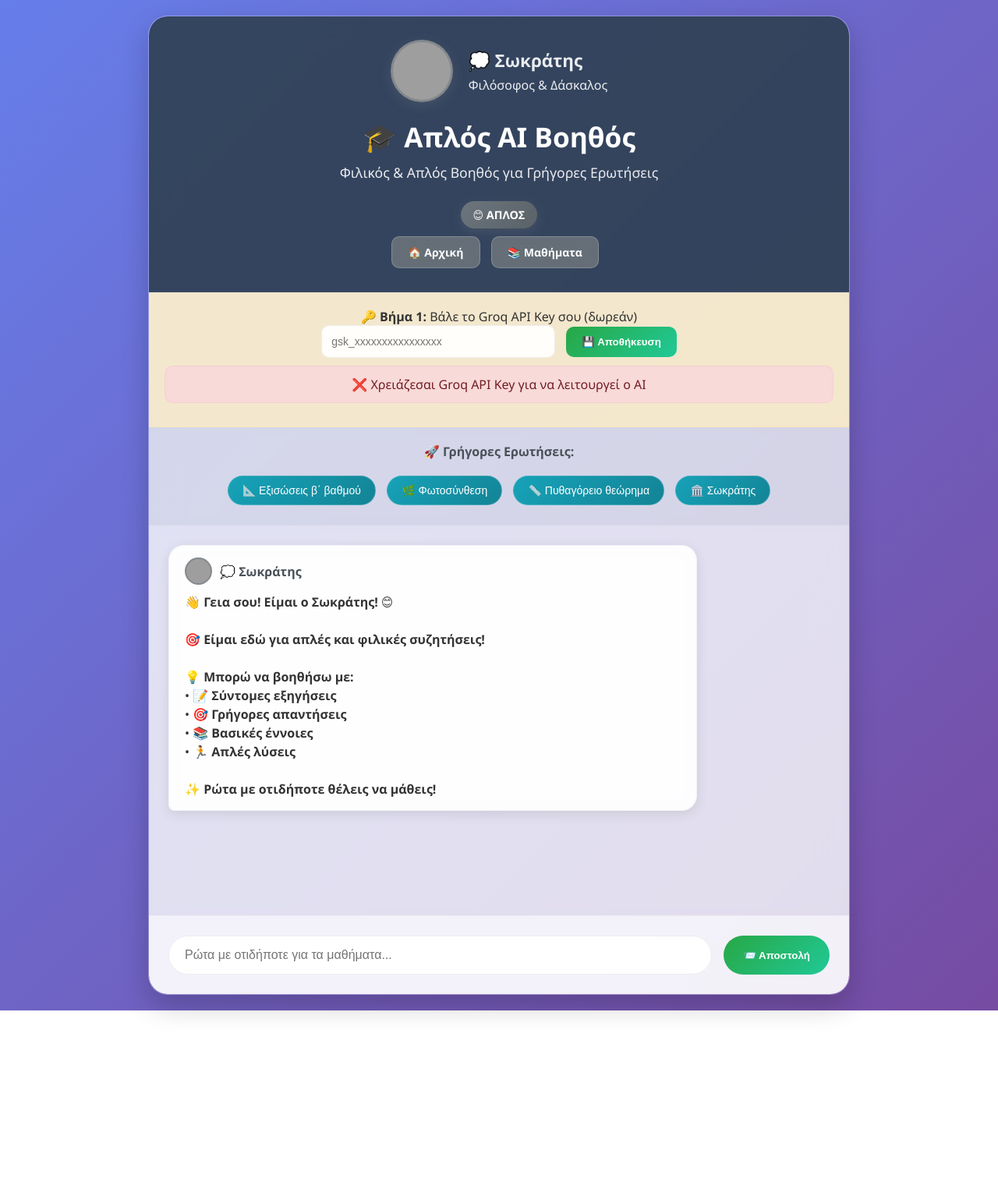
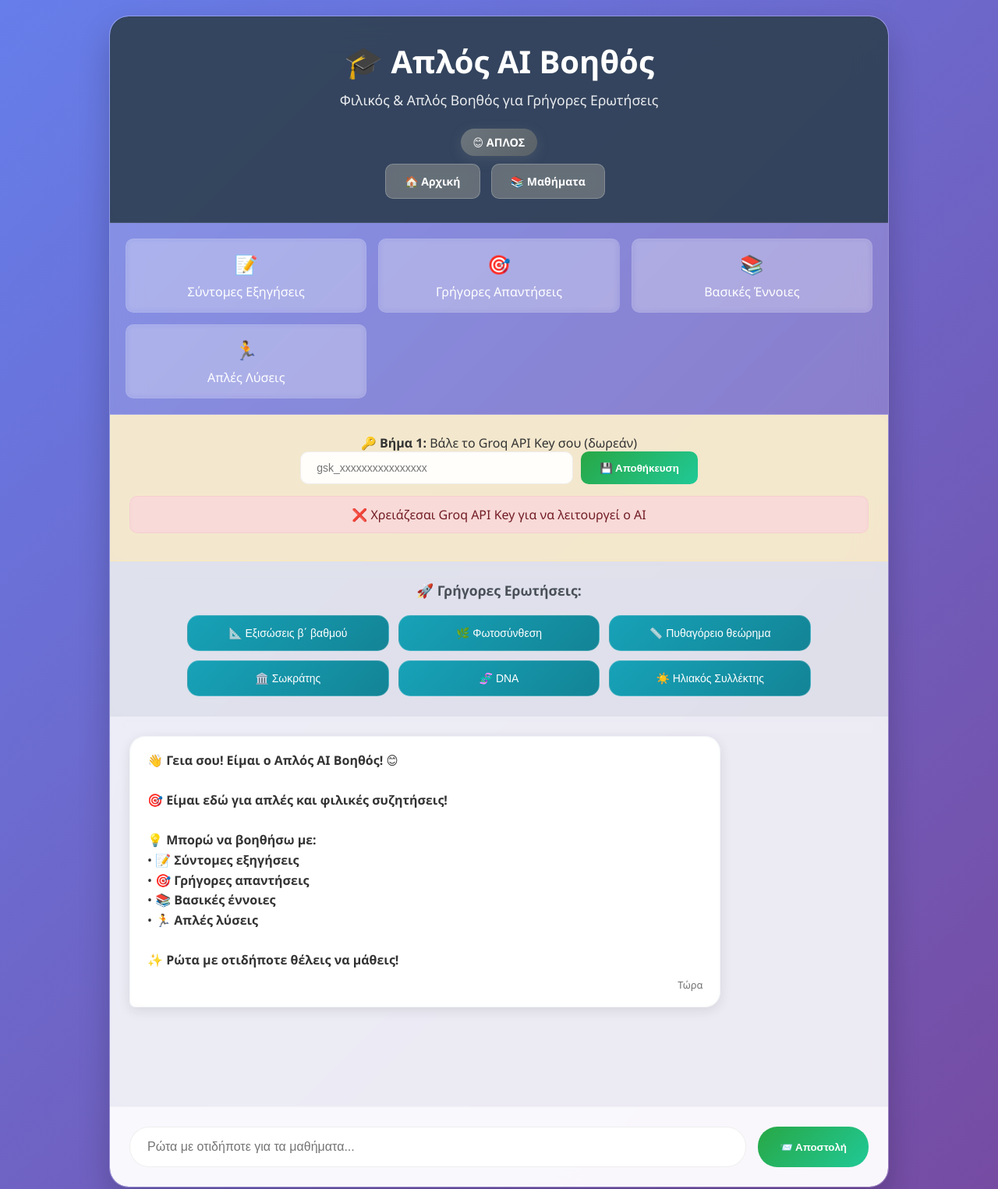
Before and after one commit to ChrisVSD/educate4all, a plain HTML site: page chatbot.html in a window 1280 px wide. Shown: the top 1525 px of the page at 78% size. Before the commit the page ends 1296 px from the top, so only its background shows below. Drawn offline with Linux system fonts and the light colour scheme; grey boxes are pictures that could not be loaded.

Commit message:
Update chatbot.html

```diff
--- a/chatbot.html
+++ b/chatbot.html
@@ -22,17 +22,17 @@
         }
 
         .container {
-            max-width: 900px;
+            max-width: 1000px;
             margin: 0 auto;
             background: rgba(255, 255, 255, 0.1);
             backdrop-filter: blur(20px);
             border-radius: 25px;
-            box-shadow: 0 15px 35px rgba(0, 0, 0, 0.2);
+            box-shadow: 0 20px 40px rgba(0, 0, 0, 0.2);
             overflow: hidden;
             border: 1px solid rgba(255, 255, 255, 0.2);
         }
 
-        /* Enhanced Glass Header with Teacher */
+        /* Enhanced Glass Header */
         .header {
             background: rgba(44, 62, 80, 0.9);
             color: white;
@@ -40,47 +40,11 @@
             text-align: center;
             backdrop-filter: blur(10px);
             border-bottom: 1px solid rgba(255, 255, 255, 0.1);
-            position: relative;
-        }
-
-        .teacher-section {
-            display: flex;
-            align-items: center;
-            justify-content: center;
-            gap: 20px;
-            margin-bottom: 20px;
-        }
-
-        .teacher-avatar {
-            width: 80px;
-            height: 80px;
-            border-radius: 50%;
-            background-image: url('https://images.unsplash.com/photo-1544716278-ca5e3f4abd8c?ixlib=rb-1.2.1&auto=format&fit=crop&w=500&q=80');
-            background-size: cover;
-            background-position: center;
-            border: 3px solid rgba(108, 117, 125, 0.5);
-            box-shadow: 0 4px 15px rgba(108, 117, 125, 0.3);
-        }
-
-        .teacher-info {
-            text-align: left;
-        }
-
-        .teacher-name {
-            font-size: 1.4rem;
-            font-weight: 600;
-            margin-bottom: 5px;
-            color: #e9ecef;
-        }
-
-        .teacher-title {
-            font-size: 1rem;
-            opacity: 0.9;
         }
 
         .header h1 {
             margin-bottom: 10px;
-            font-size: 2.2rem;
+            font-size: 2.5rem;
             font-weight: 600;
         }
 
@@ -102,21 +66,54 @@
             box-shadow: 0 4px 15px rgba(108, 117, 125, 0.3);
         }
 
-        /* Glass API Section */
+        /* Enhanced Features Grid */
+        .features-grid {
+            display: grid;
+            grid-template-columns: repeat(auto-fit, minmax(250px, 1fr));
+            gap: 15px;
+            padding: 20px;
+            background: rgba(255, 255, 255, 0.1);
+            border-bottom: 1px solid rgba(255, 255, 255, 0.2);
+        }
+
+        .feature-item {
+            background: rgba(255, 255, 255, 0.15);
+            padding: 15px;
+            border-radius: 10px;
+            text-align: center;
+            color: white;
+            backdrop-filter: blur(5px);
+            border: 1px solid rgba(255, 255, 255, 0.1);
+        }
+
+        .feature-icon {
+            font-size: 1.5rem;
+            margin-bottom: 8px;
+        }
+
+        /* Enhanced API Section */
         .api-section {
             background: rgba(255, 243, 205, 0.9);
-            padding: 20px;
+            padding: 25px;
             text-align: center;
             border-bottom: 1px solid rgba(255, 234, 167, 0.5);
             backdrop-filter: blur(10px);
         }
 
+        .api-input-group {
+            display: flex;
+            justify-content: center;
+            gap: 10px;
+            margin-bottom: 15px;
+            flex-wrap: wrap;
+        }
+
         .api-input {
-            width: 300px;
-            padding: 12px;
+            width: 350px;
+            max-width: 100%;
+            padding: 12px 20px;
             border: 1px solid rgba(221, 221, 221, 0.5);
             border-radius: 10px;
-            margin-right: 10px;
             background: rgba(255, 255, 255, 0.9);
             backdrop-filter: blur(5px);
             font-size: 14px;
@@ -126,7 +123,7 @@
             background: linear-gradient(135deg, #28a745, #20c997);
             color: white;
             border: none;
-            padding: 12px 20px;
+            padding: 12px 24px;
             border-radius: 10px;
             cursor: pointer;
             font-weight: 600;
@@ -139,22 +136,22 @@
             box-shadow: 0 5px 15px rgba(40, 167, 69, 0.3);
         }
 
-        /* Glass Chat Container */
+        /* Enhanced Chat Container */
         .chat-container {
             height: 500px;
             overflow-y: auto;
             padding: 25px;
-            background: rgba(248, 249, 250, 0.8);
+            background: rgba(248, 249, 250, 0.9);
             backdrop-filter: blur(10px);
         }
 
-        /* Enhanced Glass Messages with Teacher */
+        /* Enhanced Messages */
         .message {
             margin-bottom: 20px;
-            padding: 15px 20px;
+            padding: 18px 22px;
             border-radius: 20px;
             max-width: 80%;
-            line-height: 1.5;
+            line-height: 1.6;
             animation: fadeInUp 0.4s ease-out;
             backdrop-filter: blur(10px);
             position: relative;
@@ -170,55 +167,37 @@
         }
 
         .bot-message {
-            background: rgba(255, 255, 255, 0.9);
+            background: rgba(255, 255, 255, 0.95);
             border: 1px solid rgba(233, 236, 239, 0.5);
             border-bottom-left-radius: 8px;
             box-shadow: 0 4px 15px rgba(0, 0, 0, 0.1);
             backdrop-filter: blur(10px);
         }
 
-        .message-header {
-            display: flex;
-            align-items: center;
-            gap: 10px;
-            margin-bottom: 10px;
+        .message-time {
+            font-size: 0.8rem;
+            opacity: 0.7;
+            margin-top: 8px;
+            text-align: right;
         }
 
-        .message-avatar {
-            width: 35px;
-            height: 35px;
-            border-radius: 50%;
-            background-size: cover;
-            background-position: center;
-            border: 2px solid rgba(108, 117, 125, 0.5);
-        }
-
-        .bot-avatar {
-            background-image: url('https://images.unsplash.com/photo-1544716278-ca5e3f4abd8c?ixlib=rb-1.2.1&auto=format&fit=crop&w=500&q=80');
-        }
-
-        .message-sender {
-            font-weight: 600;
-            color: #495057;
-        }
-
-        /* Glass Input Container */
+        /* Enhanced Input Container */
         .input-container {
             display: flex;
             padding: 25px;
-            background: rgba(255, 255, 255, 0.9);
+            background: rgba(255, 255, 255, 0.95);
             border-top: 1px solid rgba(233, 236, 239, 0.5);
             backdrop-filter: blur(10px);
+            gap: 15px;
         }
 
         .input-container input {
             flex: 1;
-            padding: 15px 20px;
+            padding: 16px 22px;
             border: 1px solid rgba(221, 221, 221, 0.5);
             border-radius: 25px;
-            margin-right: 15px;
             font-size: 16px;
-            background: rgba(255, 255, 255, 0.8);
+            background: rgba(255, 255, 255, 0.9);
             backdrop-filter: blur(5px);
             transition: all 0.3s ease;
         }
@@ -234,13 +213,13 @@
             background: linear-gradient(135deg, #28a745, #20c997);
             color: white;
             border: none;
-            padding: 15px 25px;
+            padding: 16px 28px;
             border-radius: 25px;
             cursor: pointer;
             font-weight: 600;
             transition: all 0.3s ease;
             backdrop-filter: blur(10px);
-            min-width: 120px;
+            min-width: 140px;
         }
 
         .input-container button:hover {
@@ -248,7 +227,7 @@
             box-shadow: 0 6px 20px rgba(40, 167, 69, 0.3);
         }
 
-        /* Enhanced Glass Typing Indicator */
+        /* Enhanced Typing Indicator */
         .typing-indicator {
             display: inline-block;
             padding: 12px 18px;
@@ -276,12 +255,12 @@
             animation-delay: 0.4s;
         }
 
-        /* Glass Buttons */
+        /* Enhanced Buttons */
         .home-button {
             display: inline-block;
             background: rgba(108, 117, 125, 0.9);
             color: white;
-            padding: 10px 20px;
+            padding: 12px 24px;
             text-decoration: none;
             border-radius: 10px;
             margin-top: 10px;
@@ -298,7 +277,7 @@
             transform: translateY(-2px);
         }
 
-        /* Glass Status Messages */
+        /* Enhanced Status Messages */
         .error-message {
             background: rgba(248, 215, 218, 0.9);
             color: #721c24;
@@ -320,28 +299,36 @@
             backdrop-filter: blur(5px);
         }
 
-        /* Glass Quick Questions */
+        /* Enhanced Quick Questions */
         .quick-questions {
-            padding: 20px;
-            background: rgba(233, 236, 239, 0.8);
+            padding: 25px;
+            background: rgba(233, 236, 239, 0.9);
             text-align: center;
             border-bottom: 1px solid rgba(222, 226, 230, 0.5);
             backdrop-filter: blur(10px);
         }
 
         .quick-questions p {
-            margin-bottom: 15px;
+            margin-bottom: 20px;
             font-weight: 600;
             color: #495057;
+            font-size: 1.1rem;
+        }
+
+        .quick-buttons {
+            display: grid;
+            grid-template-columns: repeat(auto-fit, minmax(200px, 1fr));
+            gap: 12px;
+            max-width: 800px;
+            margin: 0 auto;
         }
 
         .quick-btn {
             background: linear-gradient(135deg, #17a2b8, #138496);
             color: white;
             border: none;
-            padding: 10px 18px;
-            border-radius: 20px;
-            margin: 5px;
+            padding: 14px 20px;
+            border-radius: 15px;
             cursor: pointer;
             font-size: 14px;
             font-weight: 500;
@@ -351,8 +338,8 @@
         }
 
         .quick-btn:hover {
-            transform: translateY(-2px);
-            box-shadow: 0 4px 12px rgba(23, 162, 184, 0.3);
+            transform: translateY(-3px);
+            box-shadow: 0 6px 15px rgba(23, 162, 184, 0.3);
         }
 
         /* Animations */
@@ -378,23 +365,23 @@
             30% { transform: translateY(-5px); }
         }
 
-        /* Scrollbar Styling */
+        /* Enhanced Scrollbar */
         .chat-container::-webkit-scrollbar {
-            width: 8px;
+            width: 10px;
         }
 
         .chat-container::-webkit-scrollbar-track {
             background: rgba(255, 255, 255, 0.1);
-            border-radius: 4px;
+            border-radius: 5px;
         }
 
         .chat-container::-webkit-scrollbar-thumb {
-            background: rgba(0, 123, 255, 0.3);
-            border-radius: 4px;
+            background: rgba(0, 123, 255, 0.4);
+            border-radius: 5px;
         }
 
         .chat-container::-webkit-scrollbar-thumb:hover {
-            background: rgba(0, 123, 255, 0.5);
+            background: rgba(0, 123, 255, 0.6);
         }
 
         /* Mobile Responsiveness */
@@ -408,22 +395,16 @@
                 padding: 20px;
             }
 
-            .teacher-section {
-                flex-direction: column;
-                text-align: center;
+            .header h1 {
+                font-size: 2rem;
             }
 
-            .teacher-info {
-                text-align: center;
-            }
-
-            .header h1 {
-                font-size: 1.8rem;
+            .api-input-group {
+                flex-direction: column;
             }
 
             .api-input {
                 width: 100%;
-                margin-right: 0;
                 margin-bottom: 10px;
             }
 
@@ -433,8 +414,7 @@
             }
 
             .input-container input {
-                margin-right: 0;
-                margin-bottom: 10px;
+                margin-bottom: 12px;
             }
 
             .message {
@@ -445,6 +425,10 @@
                 height: 400px;
                 padding: 20px;
             }
+
+            .quick-buttons {
+                grid-template-columns: 1fr;
+            }
         }
 
         @media (max-width: 480px) {
@@ -453,13 +437,7 @@
             }
 
             .header h1 {
-                font-size: 1.5rem;
-            }
-
-            .quick-btn {
-                display: block;
-                width: 100%;
-                margin: 5px 0;
+                font-size: 1.7rem;
             }
 
             .chat-container {
@@ -478,14 +456,6 @@
 <body>
     <div class="container">
         <div class="header">
-            <div class="teacher-section">
-                <div class="teacher-avatar"></div>
-                <div class="teacher-info">
-                    <div class="teacher-name">💭 Σωκράτης</div>
-                    <div class="teacher-title">Φιλόσοφος & Δάσκαλος</div>
-                </div>
-            </div>
-
             <h1>🎓 Απλός AI Βοηθός</h1>
             <p>Φιλικός & Απλός Βοηθός για Γρήγορες Ερωτήσεις</p>
             <div class="simple-badge">😊 ΑΠΛΟΣ</div>
@@ -495,28 +465,49 @@
             </div>
         </div>
 
+        <div class="features-grid">
+            <div class="feature-item">
+                <div class="feature-icon">📝</div>
+                <div>Σύντομες Εξηγήσεις</div>
+            </div>
+            <div class="feature-item">
+                <div class="feature-icon">🎯</div>
+                <div>Γρήγορες Απαντήσεις</div>
+            </div>
+            <div class="feature-item">
+                <div class="feature-icon">📚</div>
+                <div>Βασικές Έννοιες</div>
+            </div>
+            <div class="feature-item">
+                <div class="feature-icon">🏃</div>
+                <div>Απλές Λύσεις</div>
+            </div>
+        </div>
+
         <div class="api-section">
             <p><strong>🔑 Βήμα 1:</strong> Βάλε το Groq API Key σου (δωρεάν)</p>
+            <div class="api-input-group">
                 <input type="password" id="apiKeyInput" class="api-input" placeholder="gsk_xxxxxxxxxxxxxxxx">
                 <button onclick="saveAPIKey()" class="save-api-btn">💾 Αποθήκευση</button>
+            </div>
             <div id="apiStatus"></div>
         </div>
 
         <div class="quick-questions">
             <p><strong>🚀 Γρήγορες Ερωτήσεις:</strong></p>
+            <div class="quick-buttons">
                 <button class="quick-btn" onclick="askQuickQuestion('Πώς λύνω εξισώσεις β΄ βαθμού;')">📐 Εξισώσεις β΄ βαθμού</button>
                 <button class="quick-btn" onclick="askQuickQuestion('Τι είναι η φωτοσύνθεση;')">🌿 Φωτοσύνθεση</button>
                 <button class="quick-btn" onclick="askQuickQuestion('Εξήγησε το Πυθαγόρειο θεώρημα')">📏 Πυθαγόρειο θεώρημα</button>
                 <button class="quick-btn" onclick="askQuickQuestion('Ποιος ήταν ο Σωκράτης;')">🏛️ Σωκράτης</button>
+                <button class="quick-btn" onclick="askQuickQuestion('Τι είναι το DNA;')">🧬 DNA</button>
+                <button class="quick-btn" onclick="askQuickQuestion('Πώς λειτουργεί ο ηλιακός συλλέκτης;')">☀️ Ηλιακός Συλλέκτης</button>
+            </div>
         </div>
 
         <div class="chat-container" id="chat">
             <div class="message bot-message">
-                <div class="message-header">
-                    <div class="message-avatar bot-avatar"></div>
-                    <div class="message-sender">💭 Σωκράτης</div>
-                </div>
-                <strong>👋 Γεια σου! Είμαι ο Σωκράτης! 😊</strong><br><br>
+                <strong>👋 Γεια σου! Είμαι ο Απλός AI Βοηθός! 😊</strong><br><br>
                 🎯 <strong>Είμαι εδώ για απλές και φιλικές συζητήσεις!</strong><br><br>
                 💡 <strong>Μπορώ να βοηθήσω με:</strong><br>
                 • 📝 <strong>Σύντομες εξηγήσεις</strong><br>
@@ -524,6 +515,7 @@
                 • 📚 <strong>Βασικές έννοιες</strong><br>
                 • 🏃 <strong>Απλές λύσεις</strong><br><br>
                 ✨ <strong>Ρώτα με οτιδήποτε θέλεις να μάθεις!</strong>
+                <div class="message-time">Τώρα</div>
             </div>
         </div>
 
@@ -541,6 +533,7 @@
         document.addEventListener('DOMContentLoaded', function() {
             updateAPIStatus();
             loadLastSubject();
+            loadConversationHistory();
 
             // Προσθήκη animation για το welcome message
             const welcomeMessage = document.querySelector('.bot-message');
@@ -602,12 +595,35 @@
                 const subjectMessage = document.createElement('div');
                 subjectMessage.className = 'message bot-message';
                 subjectMessage.innerHTML = `
-                    <div class="message-header">
-                        <div class="message-avatar bot-avatar"></div>
-                        <div class="message-sender">💭 Σωκράτης</div>
-                    </div>
-                    <strong>📚 Συνεχίζουμε με ${lastSubject}!</strong><br>Ρώτα με οτιδήποτε θέλεις για αυτό το μάθημα.`;
+                    <strong>📚 Συνεχίζουμε με ${lastSubject}!</strong><br>
+                    Ρώτα με οτιδήποτε θέλεις για αυτό το μάθημα.
+                    <div class="message-time">Τώρα</div>`;
                 chat.appendChild(subjectMessage);
+                chat.scrollTop = chat.scrollHeight;
+            }
+        }
+
+        function loadConversationHistory() {
+            const conversations = JSON.parse(localStorage.getItem('educate4all_conversations') || '[]');
+            const recentConversations = conversations.filter(conv => conv.aiType === 'simple').slice(-5);
+
+            const chat = document.getElementById('chat');
+            recentConversations.forEach(conv => {
+                // Προσθήκη μηνύματος χρήστη
+                const userMessage = document.createElement('div');
+                userMessage.className = 'message user-message';
+                userMessage.textContent = conv.question;
+                chat.appendChild(userMessage);
+
+                // Προσθήκη απάντησης AI
+                const botMessage = document.createElement('div');
+                botMessage.className = 'message bot-message';
+                botMessage.innerHTML = formatAIResponse(conv.answer) +
+                    `<div class="message-time">${new Date(conv.timestamp).toLocaleTimeString('el-GR')}</div>`;
+                chat.appendChild(botMessage);
+            });
+
+            if (recentConversations.length > 0) {
                 chat.scrollTop = chat.scrollHeight;
             }
         }
@@ -627,19 +643,14 @@
             // Προσθήκη μηνύματος χρήστη
             const userMessage = document.createElement('div');
             userMessage.className = 'message user-message';
-            userMessage.textContent = message;
+            userMessage.innerHTML = `${message}<div class="message-time">${new Date().toLocaleTimeString('el-GR')}</div>`;
             chat.appendChild(userMessage);
             userInput.value = '';
 
             // Προσθήκη δείκτη πληκτρολόγησης
             const typingIndicator = document.createElement('div');
             typingIndicator.className = 'message bot-message';
-            typingIndicator.innerHTML = `
-                <div class="message-header">
-                    <div class="message-avatar bot-avatar"></div>
-                    <div class="message-sender">💭 Σωκράτης</div>
-                </div>
-                <div class="typing-indicator">💭 Σκέφτομαι<span class="typing-dots"><span>.</span><span>.</span><span>.</span></span></div>`;
+            typingIndicator.innerHTML = '<div class="typing-indicator">💭 <strong>Απλός AI</strong> σκέφτεται<span class="typing-dots"><span>.</span><span>.</span><span>.</span></span></div>';
             chat.appendChild(typingIndicator);
             chat.scrollTop = chat.scrollHeight;
 
@@ -649,12 +660,8 @@
 
                 const botMessage = document.createElement('div');
                 botMessage.className = 'message bot-message';
-                botMessage.innerHTML = `
-                    <div class="message-header">
-                        <div class="message-avatar bot-avatar"></div>
-                        <div class="message-sender">💭 Σωκράτης</div>
-                    </div>
-                    ${formatAIResponse(botResponse)}`;
+                botMessage.innerHTML = formatAIResponse(botResponse) +
+                    `<div class="message-time">${new Date().toLocaleTimeString('el-GR')}</div>`;
                 chat.appendChild(botMessage);
 
                 // Αποθήκευση συνομιλίας
@@ -680,29 +687,30 @@
                     model: "llama-3.1-8b-instant",
                     messages: [{
                         role: "system",
-                        content: `Είσαι ο Σωκράτης - ο ΑΠΛΟΣ AI βοηθός του educate4all. Είσαι ο ίδιος ο Σωκράτης, ο φιλόσοφος που αγαπά τις απλές συζητήσεις και τις βασικές αλήθειες.
+                        content: `Είσαι ο ΑΠΛΟΣ AI βοηθός του educate4all - φιλικός και προσιτός για βασικές ερωτήσεις.
 
 ΣΤΥΛ ΑΠΑΝΤΗΣΕΩΝ:
-- Απλές και σαφείς εξηγήσεις, όπως θα μιλούσε ο Σωκράτης
-- Φιλικό και προσιτό ύφος με ενθαρρυντικές λέξεις
-- Χρήση απλών παραδειγμάτων από την καθημερινή ζωή
-- Εστίαση στις βασικές έννοιες και τις ουσίες
-- Ερωτήσεις που βοηθούν στην κατανόηση
+- Απλές και σύντομες εξηγήσεις
+- Φιλικό και προσιτό ύφος με emojis
+- Χρήση απλών παραδειγμάτων
+- Εστίαση στις βασικές έννοιες
+- Σαφείς και κατανοητές απαντήσεις
 
 ΚΑΝΟΝΕΣ:
-- Απάντα ΠΑΝΤΑ στα ΕΛΛΗΝΙΚΑ, με την απλότητα του Σωκράτη
-- Κράτα τις απαντήσεις σύντομες και κατανοητές
-- Χρησιμοποίησε παραδείγματα που όλοι μπορούν να καταλάβουν
-- Έχε ενθαρρυντικό ύφος και υπομονή
-- Αν δεν γνωρίζεις κάτι, πες το ειλικρινά και με ταπεινότητα
-- Χρησιμοποίησε ερωτήσεις για να βοηθήσεις τον άλλο να σκεφτεί
+- Απάντα ΠΑΝΤΑ στα ΕΛΛΗΝΙΚΑ
+- Κράτα τις απαντήσεις σύντομες (2-3 παραγράφους)
+- Χρησιμοποίησε παραδείγματα που όλοι καταλαβαίνουν
+- Έχε ενθαρρυντικό ύφος
+- Αν κάτι είναι πολύπλοκο, απλοποίησέ το
+- Χρησιμοποίησε emojis για ζωντάνια
+- Αν δεν γνωρίζεις, πες το ειλικρινά
 
-Θυμήσου: Η γνώση ξεκινά από την αναγνώριση της άγνοιας!`
+Θυμήσου: Η γνώση ξεκινά από τα βασικά! 😊`
                     }, {
                         role: "user",
                         content: userMessage
                     }],
-                    max_tokens: 1000,
+                    max_tokens: 800,
                     temperature: 0.7
                 })
             });
@@ -738,13 +746,12 @@
                 timestamp: new Date().toISOString(),
                 question: question,
                 answer: answer,
-                aiType: 'simple',
-                teacher: 'Σωκράτης'
+                aiType: 'simple'
             });
 
-            // Κράτα μόνο τις 50 πιο πρόσφατες συνομιλίες
-            if (conversations.length > 50) {
-                conversations = conversations.slice(-50);
+            // Κράτα μόνο τις 100 πιο πρόσφατες συνομιλίες
+            if (conversations.length > 100) {
+                conversations = conversations.slice(-100);
             }
 
             localStorage.setItem('educate4all_conversations', JSON.stringify(conversations));
```
Lines whose indentation alone changed are shown as unchanged.
